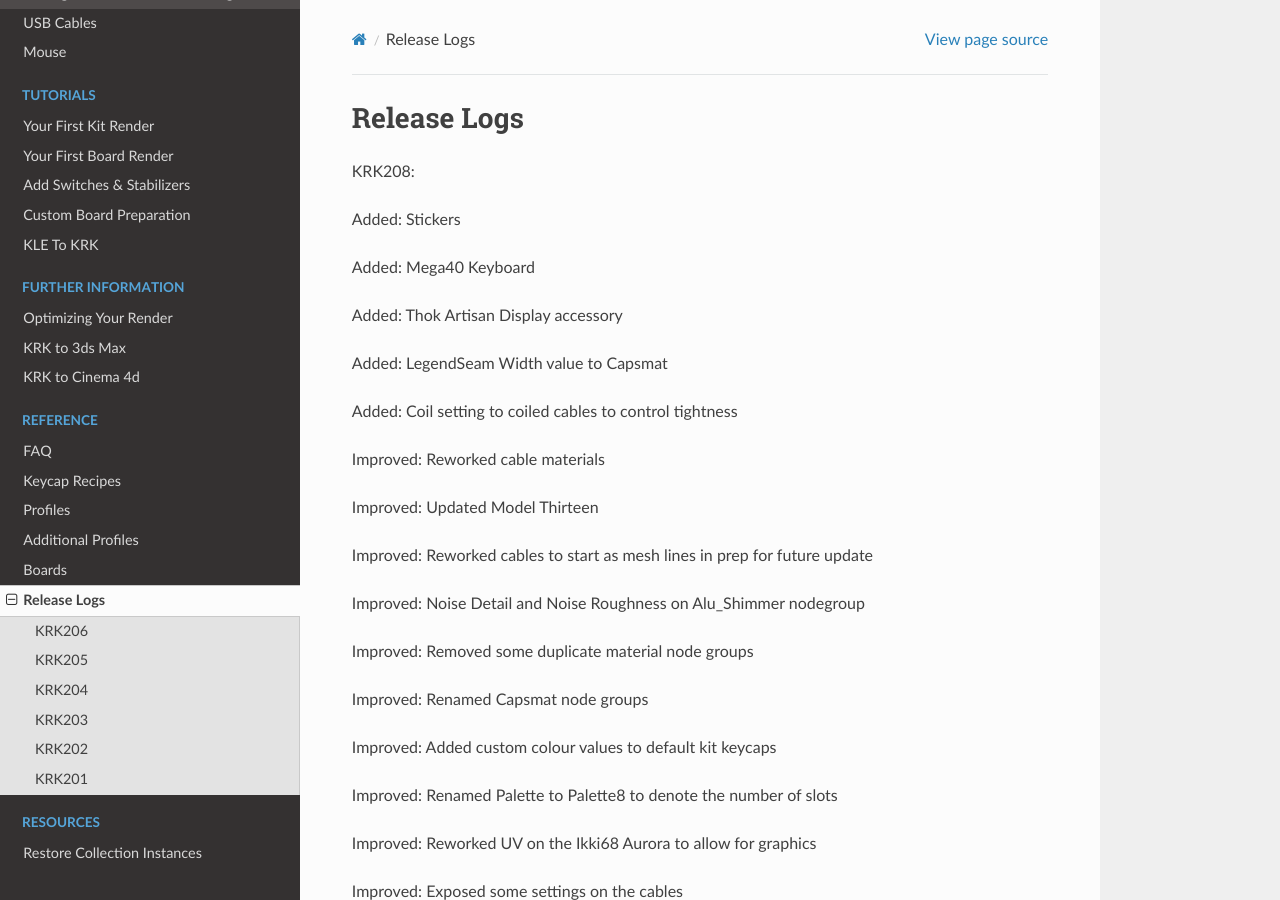
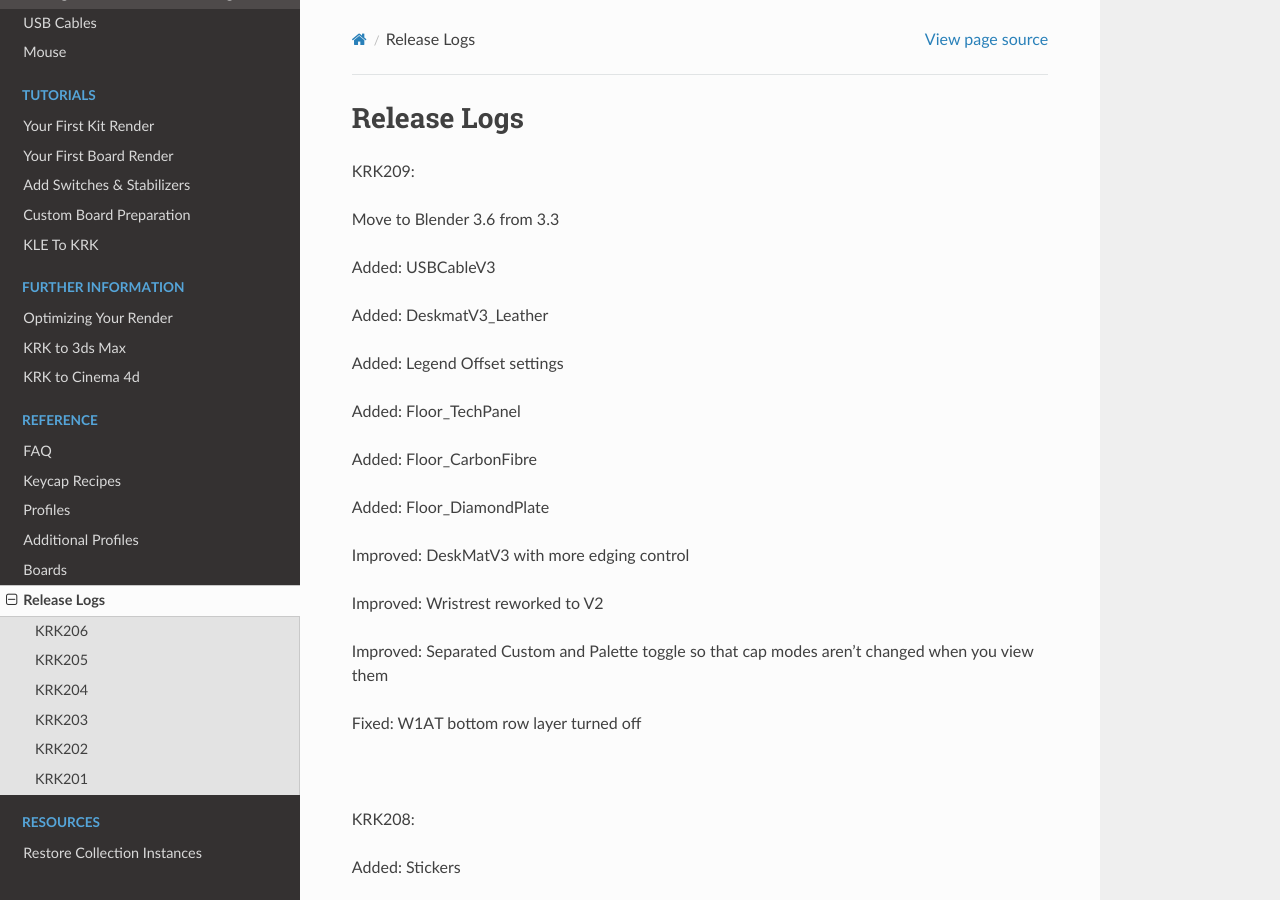
Before and after one commit to imperfectlink/KeyboardRenderKit, a Sphinx documentation site: the page built from docs/source/releases.rst, in a window 1280 px wide and 900 px high. Built offline with Sphinx 7.4.7 and the Read the Docs theme 2.0.0, drawn with Linux system fonts in a browser that asks for light colours.

Commit message:
Update releases.rst

```diff
--- a/docs/source/releases.rst
+++ b/docs/source/releases.rst
@@ -1,5 +1,32 @@
 Release Logs
 ====
+
+
+KRK209:
+
+Move to Blender 3.6 from 3.3
+
+Added: USBCableV3
+
+Added: DeskmatV3_Leather
+
+Added: Legend Offset settings
+
+Added: Floor_TechPanel
+
+Added: Floor_CarbonFibre
+
+Added: Floor_DiamondPlate
+
+Improved: DeskMatV3 with more edging control
+
+Improved: Wristrest reworked to V2
+
+Improved: Separated Custom and Palette toggle so that cap modes aren't changed when you view them
+
+Fixed: W1AT bottom row layer turned off
+
+|
 
 KRK208:
 
```
